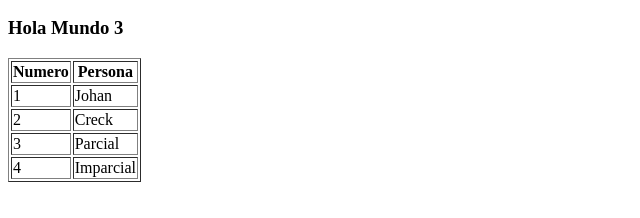
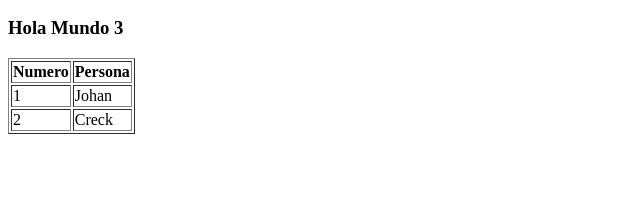
Before and after one commit to Creck06/Pag, a plain HTML site: page Index.html in a window 1280 px wide. Shown: the part 110-328 px from the top of the page, without its empty margins (0-640 px from the left). Drawn offline with Linux system fonts and the light colour scheme.

Commit message:
Segundo Commit

```diff
--- a/Index.html
+++ b/Index.html
@@ -16,8 +16,7 @@
 <tr><th>Numero</th><th>Persona</th></tr>
 <tr><td>1</td><td>Johan</td></tr>
 <tr><td>2</td><td>Creck</td></tr>
-<tr><td>3</td><td>Parcial</td></tr>
-<tr><td>4</td><td>Imparcial</td></tr>
+
 </table>
 
 
```
